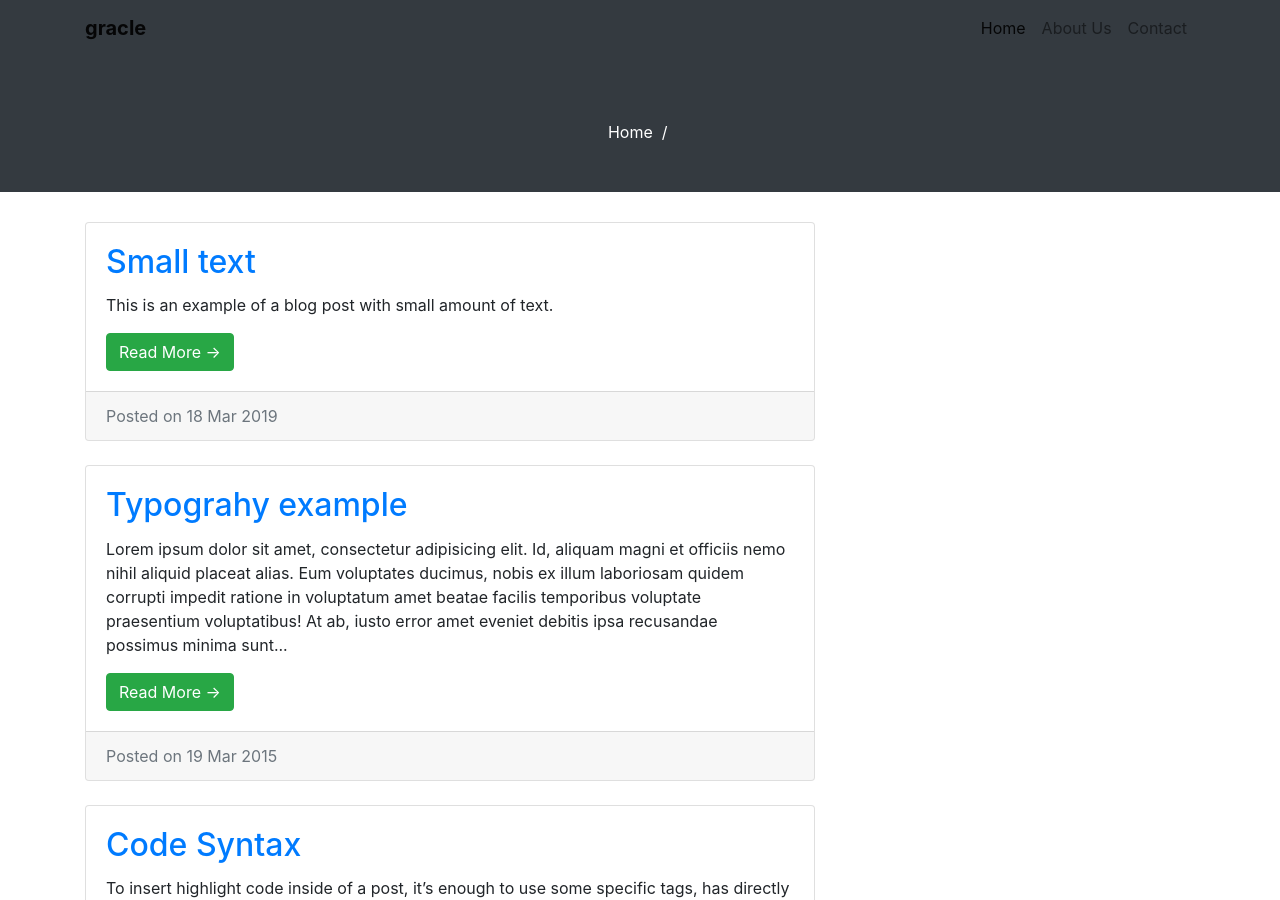
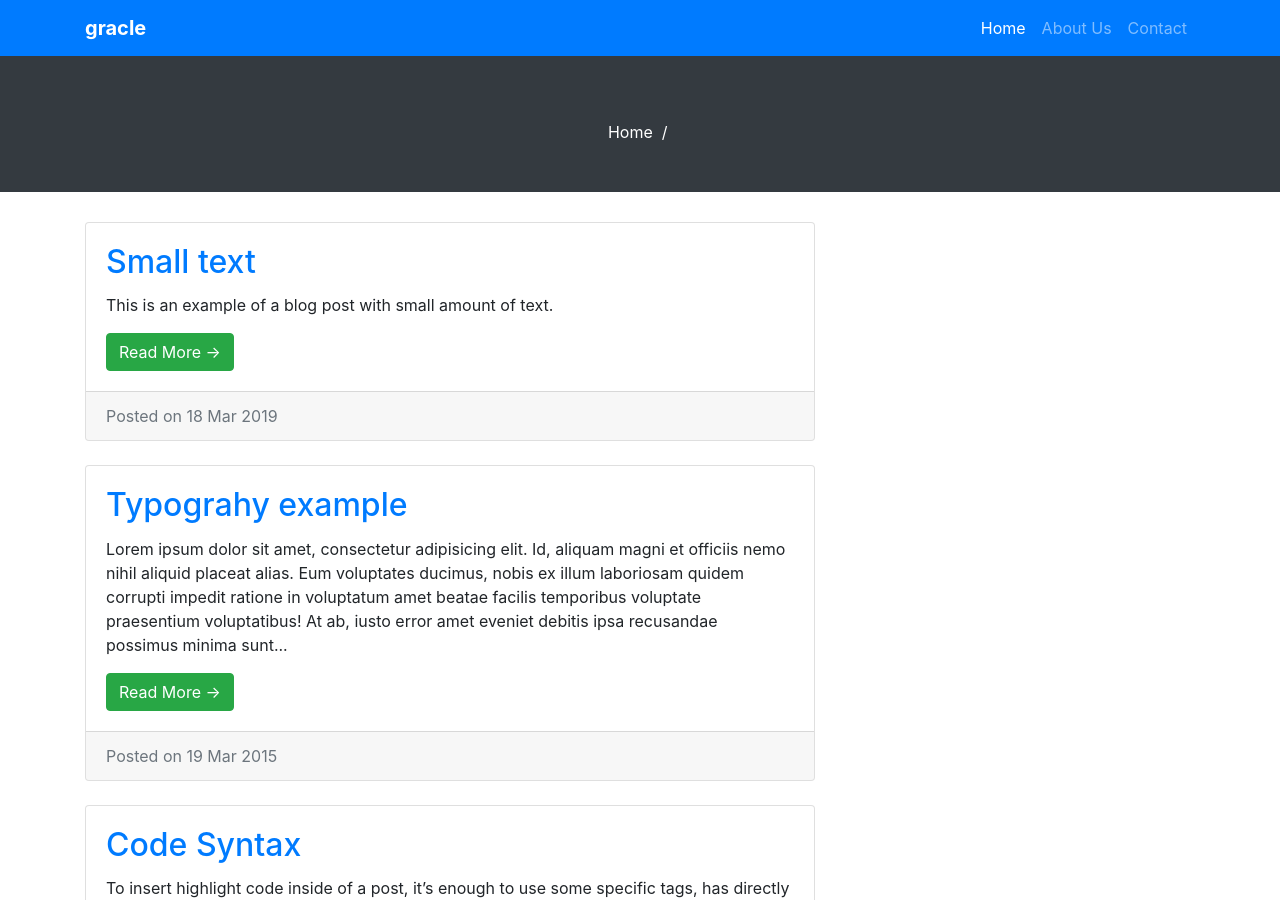
Before and after one commit to gracle/gracle.github.io, a Jekyll site: the page built from index.html, in a window 1280 px wide and 900 px high. Built offline with Jekyll 4.4.1, drawn with Linux system fonts in a browser that asks for light colours; nearby versions of some CDN libraries; the list of posts is cut into pages by our own code.

Commit message:
Update menu.html

```diff
--- a/_includes/menu.html
+++ b/_includes/menu.html
@@ -1,4 +1,4 @@
-<nav class="navbar navbar-expand-sm navbar-light bg-dark fixed-top" id="nav">
+<nav class="navbar navbar-expand-sm navbar-dark bg-primary fixed-top" id="nav">
 	<div class="container" id="nav-list" style="color:#ffffff;">
 		<a class="navbar-brand" href="/"><b>gracle</b></a>
 		<button class="navbar-toggler" type="button" data-toggle="collapse" data-target="#navbarResponsive" aria-controls="navbarResponsive" aria-expanded="false" aria-label="Toggle navigation">
```
